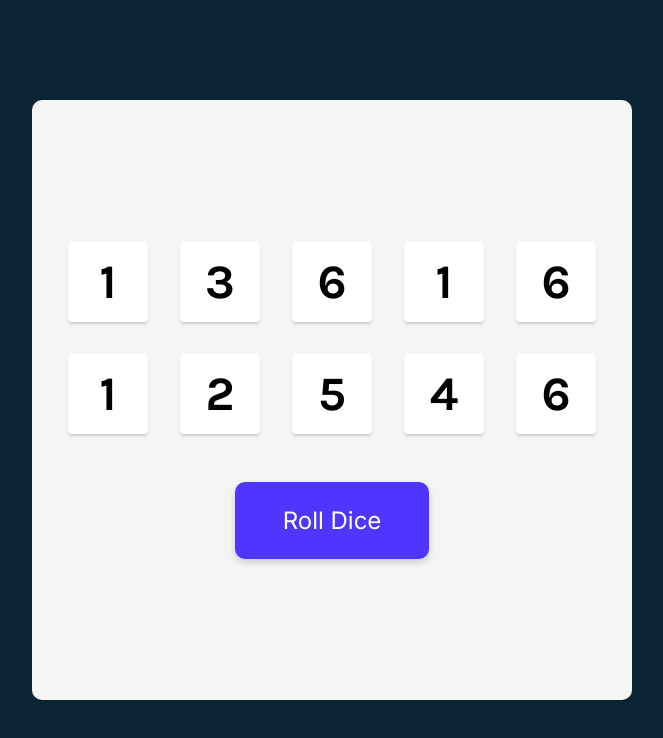
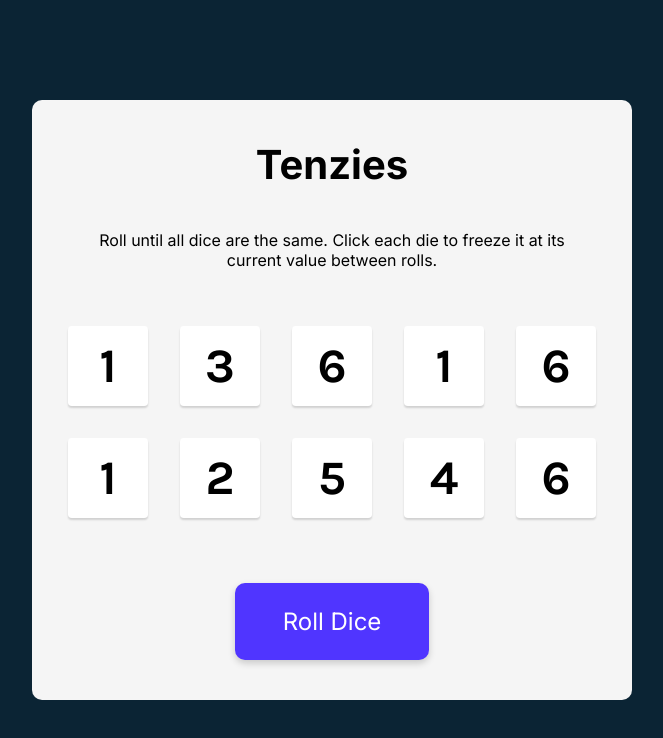
Before and after one commit to HaydenDingman/scrimba-tenzies-react, a React (Vite) app: page / in a window 1280 px wide. Shown: the top 738 px of the page, without its empty margins (308-971 px from the left). Built offline with nearby package versions, Linux system fonts and the light colour scheme.

Commit message:
Add title and instructions

```diff
--- a/src/App.jsx
+++ b/src/App.jsx
@@ -44,6 +44,8 @@
 
     <>
       <main>
+        <h1 className="title">Tenzies</h1>
+        <p className="instructions">Roll until all dice are the same. Click each die to freeze it at its current value between rolls.</p>
         <section className="dice-container">
           {diceElements}
         </section>
--- a/src/index.css
+++ b/src/index.css
@@ -28,7 +28,20 @@
     display: flex;
     flex-direction: column;
     align-items: center;
-    justify-content: center;
+    justify-content: space-evenly;
+}
+
+.title {
+    font-size: 40px;
+    margin: 0;
+}
+
+.instructions {
+    font-family: 'Inter', sans-serif;
+    font-weight: 400;
+    margin-top: 0;
+    text-align: center;
+    width: 80%;
 }
 
 .dice-container {
@@ -55,7 +68,7 @@
 }
 
 .roll-dice {
-  margin-top: 2em;
+  margin-top: 1em;
   background-color: #5035FF;
   box-shadow: 0px 3.2px 7.68px 0px #0000002E;
   border-radius: 10px;
```
